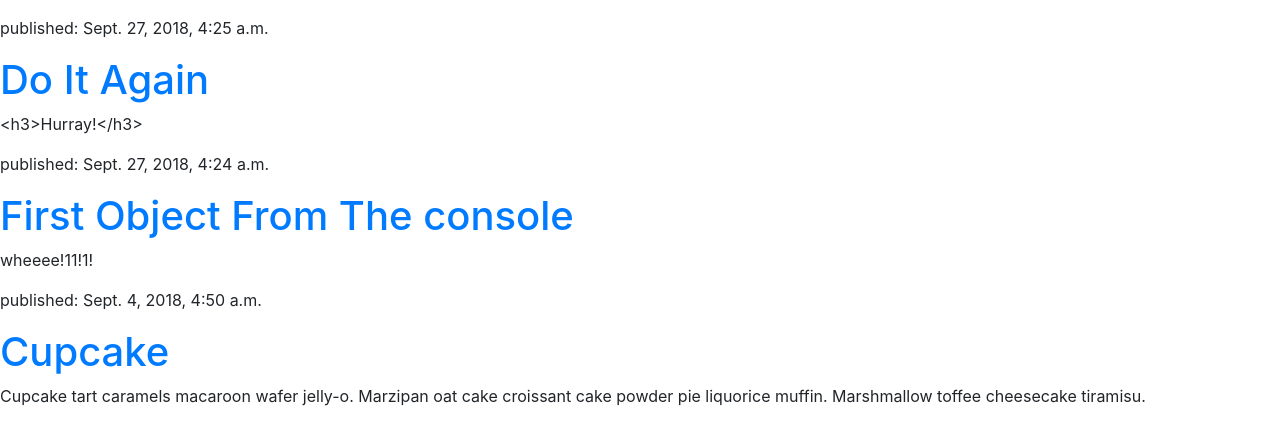
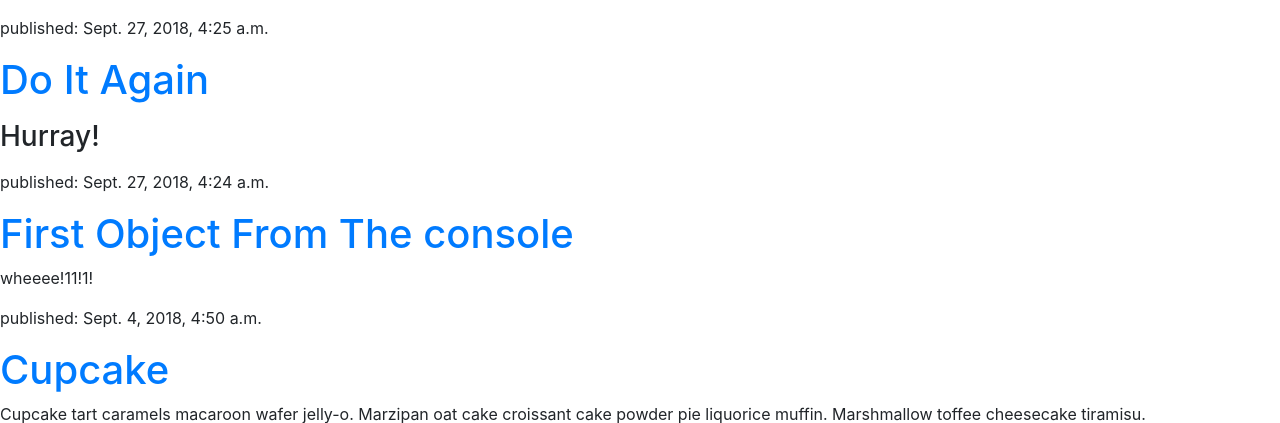
Before and after one commit to bekabug/django-blog, a Django app: page /blog/ in a window 1280 px wide. Shown: the part 80-503 px from the top of the page. Run offline with Django 3.2, Linux system fonts and the light colour scheme; data comes from the database, SQL or seed files in the repository; some libraries are stand-ins or nearby versions.

Commit message:
Added fontawesome to `post_list.html`

```diff
--- a/blog/templates/blog/post_list.html
+++ b/blog/templates/blog/post_list.html
@@ -5,6 +5,7 @@
         <script src="https://code.jquery.com/jquery-3.3.1.slim.min.js" integrity="sha384-q8i/X+965DzO0rT7abK41JStQIAqVgRVzpbzo5smXKp4YfRvH+8abtTE1Pi6jizo" crossorigin="anonymous"></script>
         <script src="https://cdnjs.cloudflare.com/ajax/libs/popper.js/1.14.3/umd/popper.min.js" integrity="sha384-ZMP7rVo3mIykV+2+9J3UJ46jBk0WLaUAdn689aCwoqbBJiSnjAK/l8WvCWPIPm49" crossorigin="anonymous"></script>
         <script src="https://stackpath.bootstrapcdn.com/bootstrap/4.1.3/js/bootstrap.min.js" integrity="sha384-ChfqqxuZUCnJSK3+MXmPNIyE6ZbWh2IMqE241rYiqJxyMiZ6OW/JmZQ5stwEULTy" crossorigin="anonymous"></script>
+        <script src="https://use.fontawesome.com/6ee8424dab.js"></script>
         <link rel="stylesheet" href="{% static 'css/blog.css' %}">
     </head>
 <div id="header">
@@ -17,7 +18,7 @@
 <div id="post_content">
     <p>published: {{ post.created_date }}</p>
     <h1><a href="">{{ post.title }}</a></h1>
-    <p>{{ post.text|linebreaksbr }}</p>
+    <p>{% autoescape off %}{{ post.text|linebreaksbr }}{% endautoescape %}</p>
 </div>
 {% endfor %}
 </section>
```
